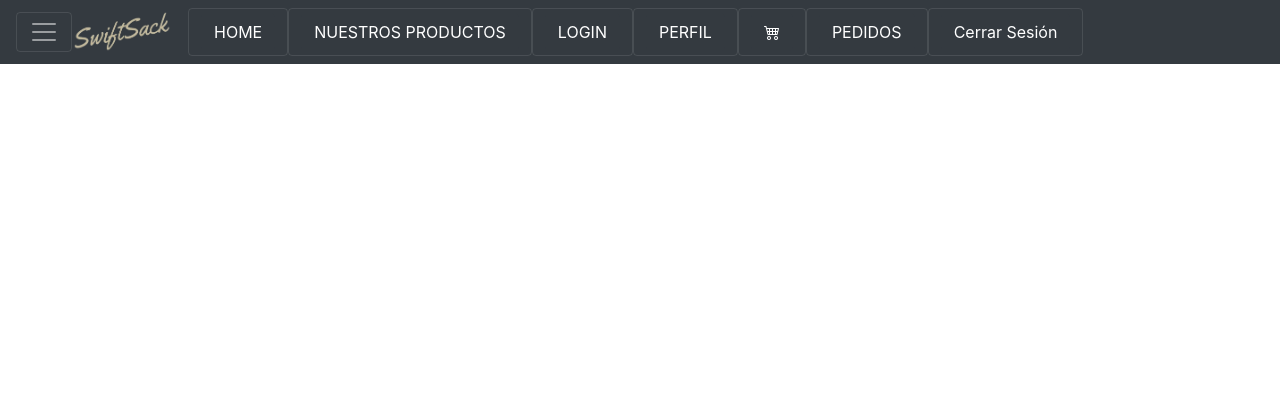
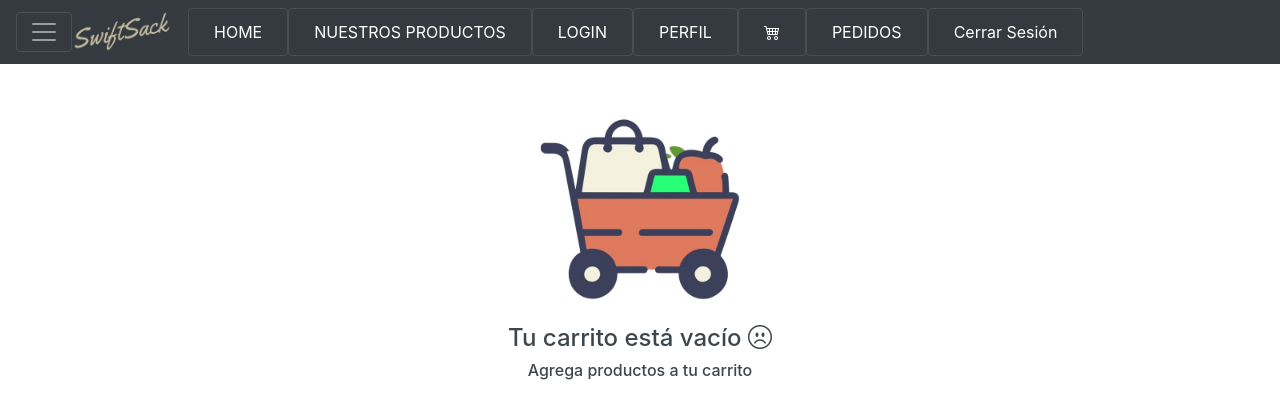
Before and after one commit to IDGS-902-20002149/react-swiftsack, a React (Vite) app: page /shopping-car in a window 1280 px wide. Shown: the top 418 px of the page. Built offline with nearby package versions, Linux system fonts and the light colour scheme.

Commit message:
Corrección de vista en el carrito

```diff
--- a/src/modulos/carrito/Carrito.jsx
+++ b/src/modulos/carrito/Carrito.jsx
@@ -1,6 +1,7 @@
 import { useState, useEffect } from "react";
 import { useNavigate } from "react-router-dom";
 import axios from "axios";
+import shoppingCard from "../../assets/img/carrito.png";
 
 const Carrito = () => {
   const [dataSource, setDataSource] = useState([]);
@@ -94,7 +95,19 @@ const Carrito = () => {
 
   return (
     <>
-      {!carrito ? (
+      {carrito ? (
+        <div className="container-fluid">
+          <div className="d-flex justify-content-center">
+            <div className="text-center">
+              <img src={shoppingCard} alt="" width="200px" />
+              <h4 className="mt-4">
+                Tu carrito está vacío <i className="bi bi-emoji-frown"></i>
+              </h4>
+              <h6>Agrega productos a tu carrito</h6>
+            </div>
+          </div>
+        </div>
+      ) : (
         <div className="container-fluid">
           <div className="row px-xl-5">
             <div className="col-lg-8 table-responsive mb-5">
@@ -179,10 +192,6 @@ const Carrito = () => {
             </div>
           </div>
         </div>
-      ) : (
-        <div className="container-fluid">
-          <img src="" alt="" />
-        </div>
       )}
     </>
   );
```
Also changed, not shown: src/assets/img/carrito.png (added).
